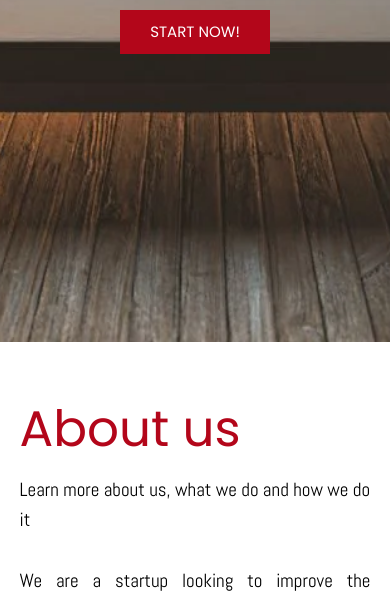
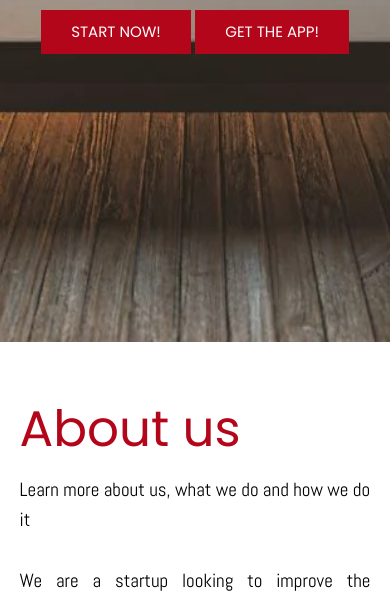
Before and after one commit to MeetYourRoomate/landing-page, a plain HTML site: page index.html in a window 390 px wide. Shown: the part 502-1100 px from the top of the page. Drawn offline with Linux system fonts and the light colour scheme; files whose address does not match are found by name.

Commit message:
<feat>: Link to mobile app added

```diff
--- a/index.html
+++ b/index.html
@@ -57,6 +57,7 @@
         <p class="m-0">Meet your best roommie to live with</p>
         <h1 class="m-0">Meet Your Roommate</h1>
         <a href="https://meet-your-roommate.netlify.app/" target="_blank" class="button button--primary">Start now!</a>
+        <a href="https://portal.testapp.io/apps/install/45aNXpZ773BNG" target="_blank" class="button button--primary">Get the app!</a>
       </div>
     </div>
   </header>
```
